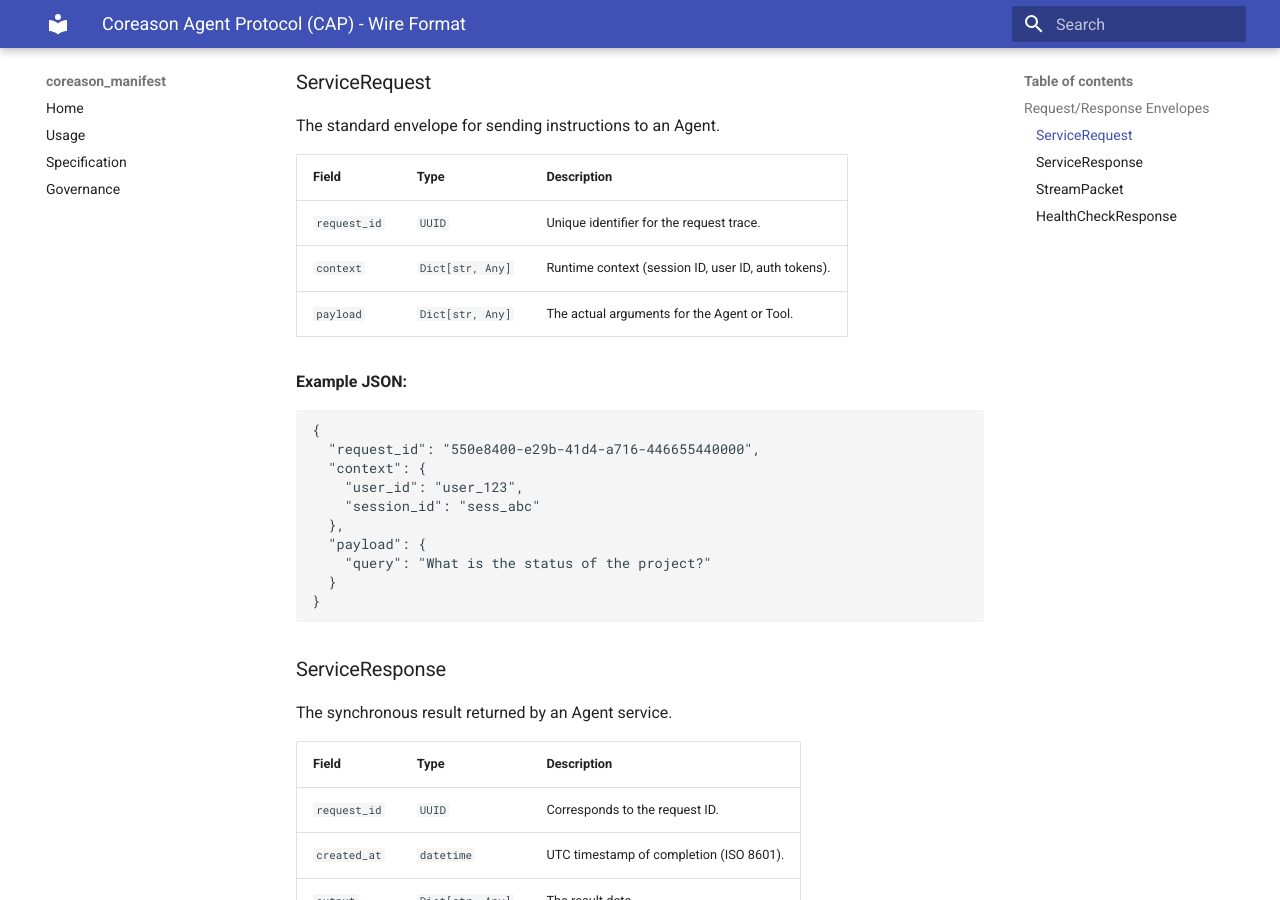
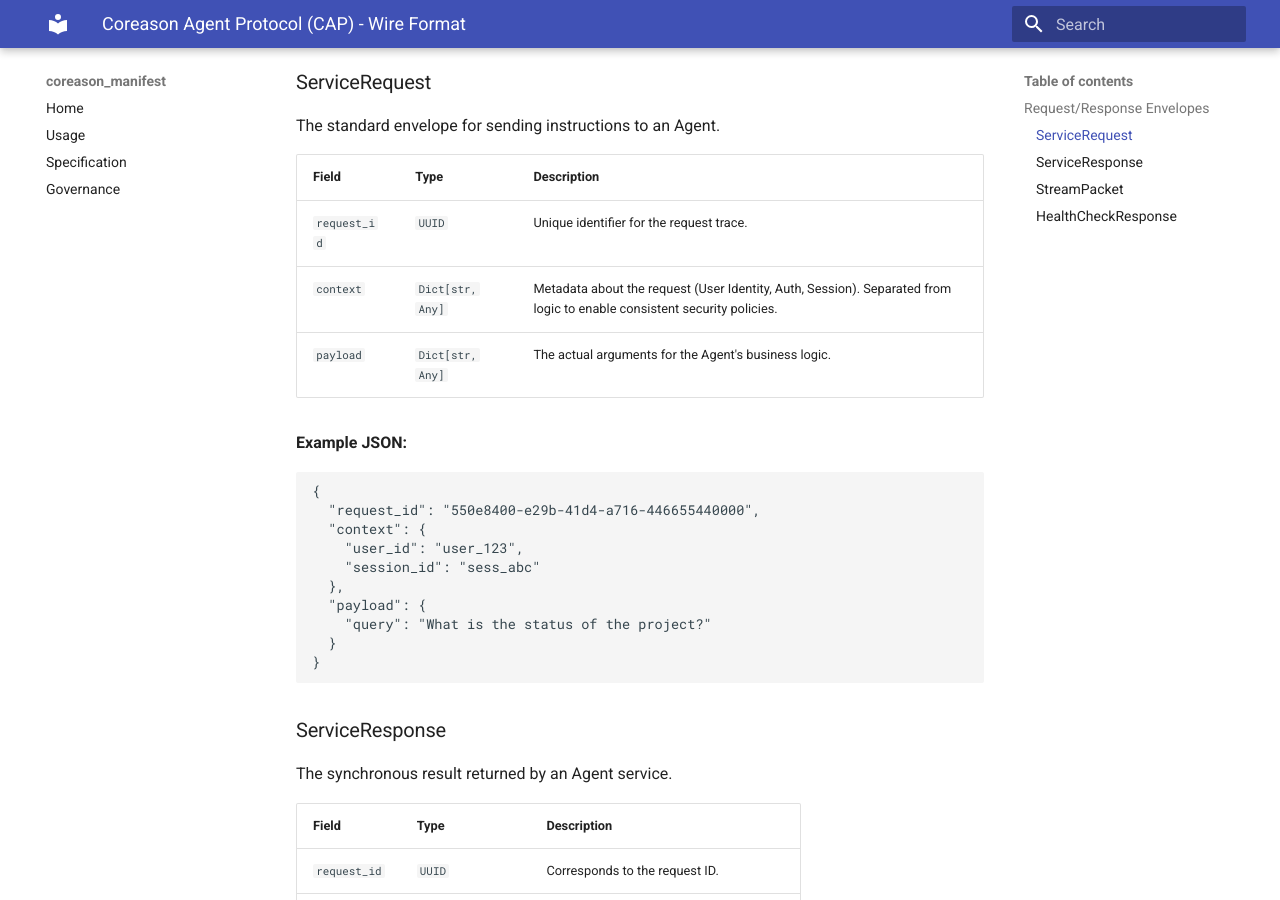
Before and after one commit to CoReason-AI/coreason-manifest, an MkDocs documentation site: the page built from docs/cap/wire_protocol.md, in a window 1280 px wide and 900 px high, scrolled down 364 px. Built offline with MkDocs 1.6.1 and Material for MkDocs 9.7.7, drawn with Linux system fonts in a browser that asks for light colours.

Commit message:
feat: Implement CAP Wire Format models and docs
- Add strict Pydantic models for CAP Wire Format in `src/coreason_manifest/spec/cap.py`
  - `HealthCheckResponse` (status, agent_id, uptime)
  - `ServiceRequest` (request_id, context, payload)
  - `ServiceResponse` (request_id, output, metrics)
  - `StreamPacket` (event, data)
- Export new models and `HealthCheckStatus` Enum in `src/coreason_manifest/__init__.py`.
- Add comprehensive tests in `tests/test_cap.py` covering serialization, validation, and edge cases.
- Create documentation for Wire Protocol in `docs/cap/wire_protocol.md`, clarifying context vs payload.
- Address CI linting and typing issues.

Co-authored-by: gowthamrao <13936600+gowthamrao@users.noreply.github.com>

````diff
--- a/docs/cap/wire_protocol.md
+++ b/docs/cap/wire_protocol.md
@@ -13,8 +13,8 @@ The standard envelope for sending instructions to an Agent.
 | Field | Type | Description |
 | :--- | :--- | :--- |
 | `request_id` | `UUID` | Unique identifier for the request trace. |
-| `context` | `Dict[str, Any]` | Runtime context (session ID, user ID, auth tokens). |
-| `payload` | `Dict[str, Any]` | The actual arguments for the Agent or Tool. |
+| `context` | `Dict[str, Any]` | Metadata about the request (User Identity, Auth, Session). Separated from logic to enable consistent security policies. |
+| `payload` | `Dict[str, Any]` | The actual arguments for the Agent's business logic. |
 
 **Example JSON:**
 ```json
--- a/src/coreason_manifest/__init__.py
+++ b/src/coreason_manifest/__init__.py
@@ -12,6 +12,7 @@ from .common import ToolRiskLevel
 from .governance import ComplianceReport, ComplianceViolation, GovernanceConfig
 from .spec.cap import (
     HealthCheckResponse,
+    HealthCheckStatus,
     ServiceRequest,
     ServiceResponse,
     StreamPacket,
@@ -61,6 +62,7 @@ __all__ = [
     "ComplianceReport",
     "ComplianceViolation",
     "HealthCheckResponse",
+    "HealthCheckStatus",
     "ServiceRequest",
     "ServiceResponse",
     "StreamPacket",
````
Also changed, not shown: 1 other file.
